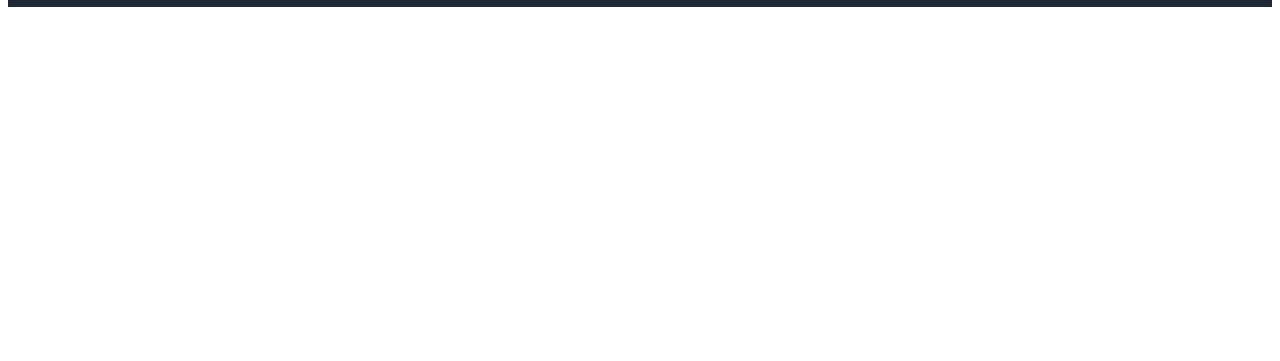
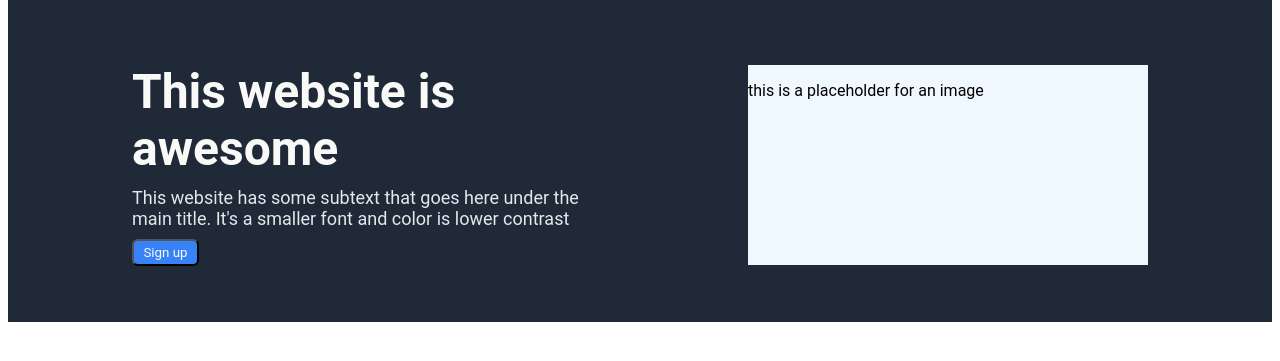
Before and after one commit to Himesh9512/Landing-page, a plain HTML site: page index.html in a window 1280 px wide. Shown: the part 73-434 px from the top of the page. Drawn offline with Linux system fonts and the light colour scheme.

Commit message:
Complete home section prototype

```diff
--- a/index.html
+++ b/index.html
@@ -22,7 +22,16 @@
         </div>
     </div>
     <!--home section-->
-    <div id="home"></div>
+    <div id="home">
+        <div class="home-about">
+            <h1>This website is awesome</h1>
+            <p>This website has some subtext that goes here under the main title. It's a smaller font and color is lower contrast</p>
+            <button>Sign up</button>
+        </div>
+        <div class="home-image">
+            <p>this is a placeholder for an image</p>
+        </div>
+    </div>
     <!--information section-->
     <div id="about"></div>
     <!--quote section-->
--- a/style.css
+++ b/style.css
@@ -1,6 +1,5 @@
 *{
     font-family: Roboto,sans-serif;
-    color: white;
 }
 
 #header {
@@ -12,6 +11,40 @@
     align-items: center;
 }
 
+#home {
+    background-color: #1F2937;
+    display: flex;
+    justify-content: space-around;
+    padding: 56px;
+    align-items: center;
+    gap: 30px;
+}
+
+.home-about {
+    width: 450px;
+    display: flex;
+    flex-flow: column wrap;
+    align-items: start;
+    gap: 10px;
+}
+
+.home-image {
+    height: 200px;
+    width: 400px;
+    background-color: aliceblue;
+}
+
+.home-about h1 {
+    color: #F9FAF8;
+    font-size: 48px;
+    margin: 0;
+}
+
+.home-about p {
+    margin: 0;
+    color: #E5E7EB;
+    font-size: 18px;
+}
 ul {
     list-style-type: none;
     display: flex;
@@ -21,8 +54,17 @@ ul {
 
 a {
     text-decoration: none;
+    color: white;
     flex: 1;
     font-size: 17px;
+}
+
+button {
+    width: 67px;
+    height: 27px;
+    background-color: #3882F8;
+    color: #F9FAF8;
+    border-radius: 6px;
 }
 
 .logo {
```
